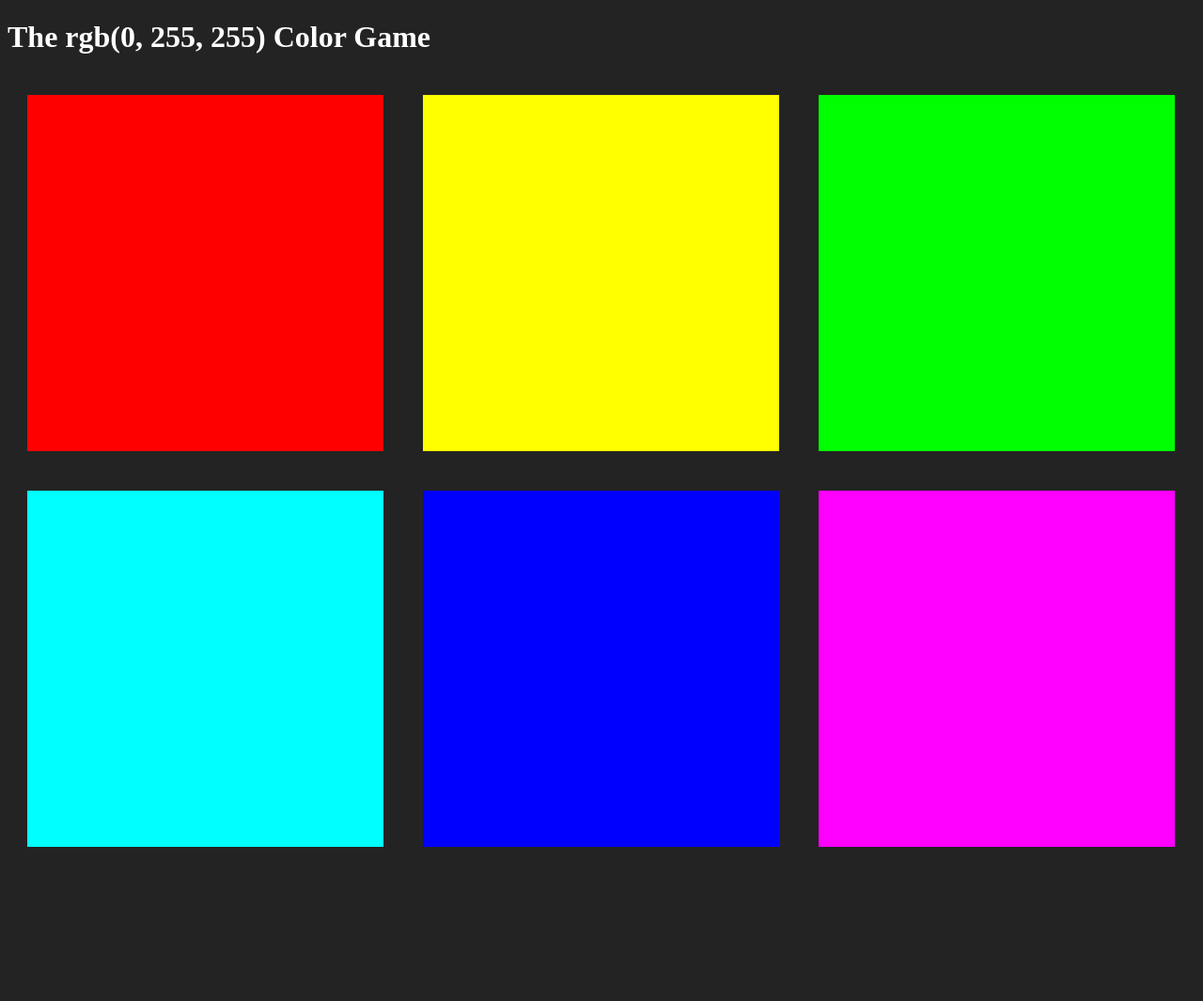
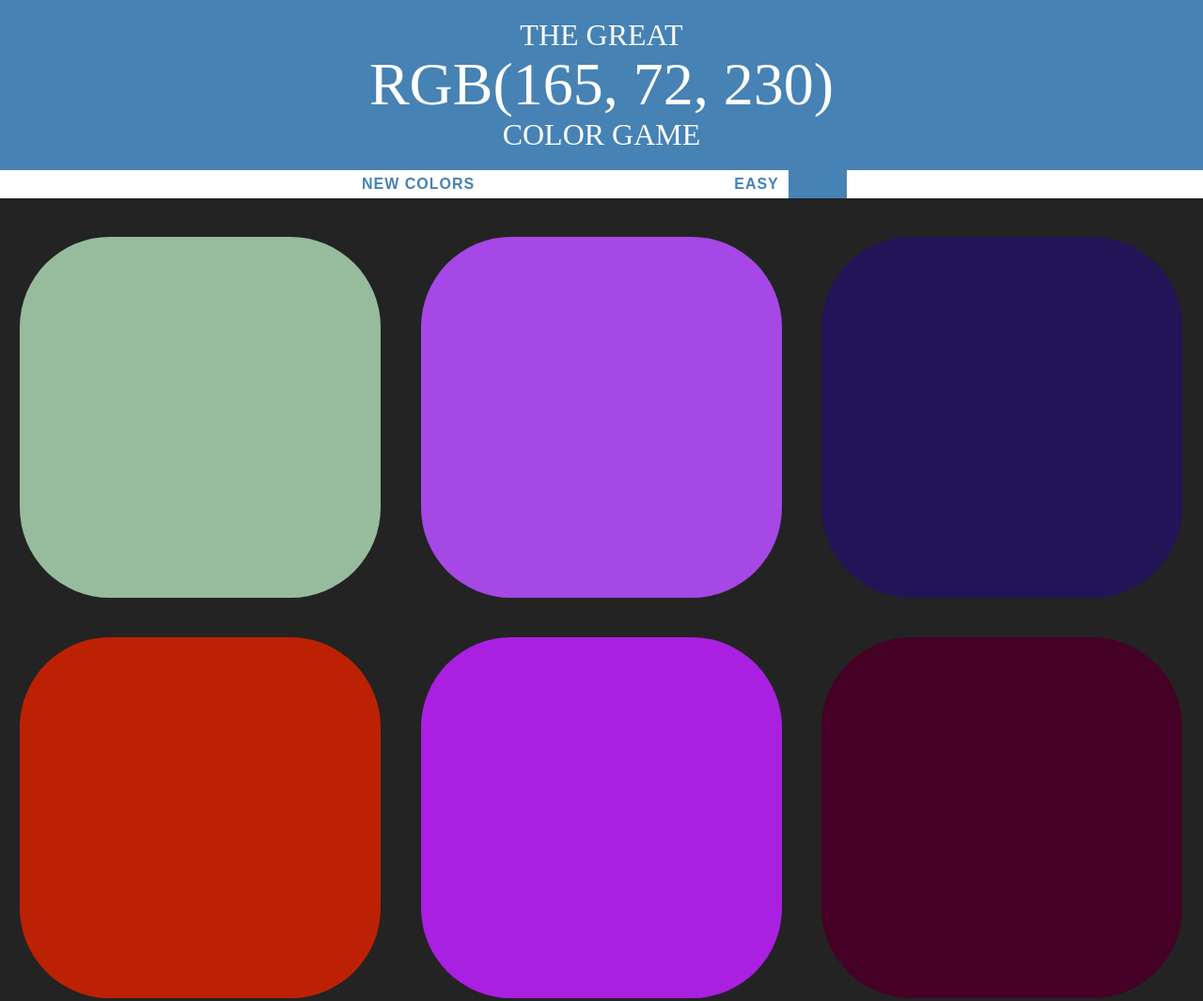
Before and after one commit to nickmartello/ColorGame, a plain HTML site: page index.html in a window 1280 px wide. Shown: the whole page at 94% size. Before the commit the page ends 922 px from the top, so only its background shows below. Drawn offline with Linux system fonts and the light colour scheme.

Commit message:
refactored functions

```diff
--- a/app.js
+++ b/app.js
@@ -1,35 +1,118 @@
-let colors = [
-    "rgb(255, 0, 0)",
-    "rgb(255, 255, 0)",
-    "rgb(0, 255, 0)",
-    "rgb(0, 255, 255)",
-    "rgb(0, 0, 255)",
-    "rgb(255, 0, 255)",
-]
-
+let numSquares = 6
+let colors = [];
+let pickedColor;
 let squares = document.querySelectorAll(".square");
-let pickedColor = colors[3];
 let colorDisplay = document.getElementById("colorDisplay");
 let messageDisplay = document.querySelector("#message");
+let h1 = document.querySelector("h1");
+let resetButton = document.querySelector("#reset");
+let modeButtons = document.querySelectorAll(".mode");
 
-colorDisplay.textContent = pickedColor;
+init();
 
-for(let i = 0; i < squares.length; i++){
-    squares[i].style.backgroundColor = colors[i];
-    squares[i].addEventListener("click", function(){
+function init(){
+    //mode button listeners
+    for (let i = 0; i < modeButtons.length; i++) {
+        modeButtons[i].addEventListener("click", function () {
+            modeButtons[0].classList.remove("selected");
+            modeButtons[1].classList.remove("selected");
+            this.classList.add("selected");
+            this.textContent === "Easy" ? numSquares = 3 : numSquares = 6;
+            reset();
+        });
+    }
+    for (let i = 0; i < squares.length; i++) {
+        squares[i].addEventListener("click", function () {
             let clickedColor = this.style.backgroundColor;
-        if(clickedColor === pickedColor){
-            messageDisplay.textContent = "correct!"
+            if (clickedColor === pickedColor) {
+                messageDisplay.textContent = "Correct!"
+                resetButton.textContent = "Play Again?"
                 changeColors(clickedColor)
-        }   else {
+                h1.style.backgroundColor = clickedColor;
+            } else {
                 this.style.backgroundColor = "#232323"
                 messageDisplay.textContent = "try again"
             }
         });
     }
+    reset();
+}
 
-function changeColors(color){
-    for(let i = 0; i < squares.length; i++){
+
+function reset() {
+    colors = generateRandomColors(numSquares);
+    pickedColor = pickColor();
+    colorDisplay.textContent = pickedColor;
+    resetButton.textContent = "New Colors";
+
+    messageDisplay.textContent = "";
+    for (let i = 0; i < squares.length; i++) {
+        if (colors[i]) {
+            squares[i].style.display = "block";
+            squares[i].style.backgroundColor = colors[i];
+        } else {
+            squares[i].style.display = "none";
+        }
+
+    }
+    h1.style.backgroundColor = "steelblue";
+}
+
+/* easyBtn.addEventListener("click", function(){
+    hardBtn.classList.remove("selected");
+    easyBtn.classList.add("selected");
+    numSquares = 3
+    colors = generateRandomColors(numSquares);
+    pickedColor = pickColor();
+    colorDisplay.textContent = pickedColor;
+    for(let i = 0; squares.length; i++){
+        if(colors[i]){
+            squares[i].style.backgroundColor = colors[i];
+        } else {
+            squares[i].style.display = "none"
+        }
+    }
+});
+hardBtn.addEventListener("click", function(){
+    hardBtn.classList.add("selected");
+    easyBtn.classList.remove("selected");
+    numSquares = 6
+    colors = generateRandomColors(numSquares);
+    pickedColor = pickColor();
+    colorDisplay.textContent = pickedColor;
+    for(let i = 0; squares.length; i++){
+        squares[i].style.backgroundColor = colors[i];
+        squares[i].style.display = "block"
+    }
+}); */
+
+resetButton.addEventListener("click", function () {
+    reset();
+});
+
+function changeColors(color) {
+    for (let i = 0; i < squares.length; i++) {
         squares[i].style.backgroundColor = color;
     }
 }
+
+function pickColor() {
+    let random = Math.floor(Math.random() * colors.length);
+    return colors[random];
+}
+
+function generateRandomColors(num) {
+    let arr = []
+    for (let i = 0; i < num; i++) {
+        arr.push(randomColor())
+
+    }
+    return arr;
+}
+
+function randomColor() {
+    let r = Math.floor(Math.random() * 256);
+    let g = Math.floor(Math.random() * 256);
+    let b = Math.floor(Math.random() * 256);
+    return "rgb(" + r + ", " + g + ", " + b + ")";
+}
--- a/index.html
+++ b/index.html
@@ -5,10 +5,17 @@
         <title>The Color Game</title>
     </head>
     <body>
-        <h1>The <span id="colorDisplay">RGB</span> Color Game</h1>
+        <h1>The Great
+            <br>
+            <span id="colorDisplay">RGB</span>
+            <br>
+             Color Game</h1>
 
-        <div>
+        <div id="stripe">
+            <button id="reset">New Colors</button>
             <span id="message"></span>
+            <button class="mode">Easy</button>
+            <button class="mode selected">Hard</button>
         </div>
 
         <div id="container"></div>
--- a/style.css
+++ b/style.css
@@ -1,5 +1,7 @@
 body {
     background-color: #232323;
+    margin: 0;
+    font-family: "Montserrat", "Avenir";
 }
 .square {
     width: 30%;
@@ -7,15 +9,59 @@ body {
     padding-bottom: 30%;
     float: left;
     margin: 1.66%;
+    border-radius: 25%;
+    transition: background 0.6s;
+    -webkit-transition: background 0.6s;
+    -moz-transition: background 0.6s;
 }
 #container {
-    margin: 0 auto;
+    margin: 20px auto;
     max-width: 600px;
 }
 
 h1 {
     color: white;
+    text-align: center;
+    background: steelblue;
+    margin: 0;
+    font-weight: normal;
+    text-transform: uppercase;
+    line-height: 1.1;
+    padding: 20px 0;
 }
-span {
-    color: white;
+#colorDisplay {
+    font-size: 200%;
 }
+#message {
+    display: inline-block;
+    width: 20%;
+}
+
+#stripe {
+    background-color: white;
+    height: 30px;
+    text-align: center;
+}
+
+.selected {
+    background: steelblue;
+}
+button {
+    border: none;
+    background: none;
+    text-transform: uppercase;
+    height: 100%;
+    font-weight: 700;
+    color: steelblue;
+    letter-spacing: 1px;
+    font-size: inherit;
+    transition: all .3s;
+    -webkit-transition: all 0.3s;
+    -moz-transition: all 0.3s;
+    outline: none;
+}
+
+button:hover {
+    color:white;
+    background: steelblue;
+}
```
Lines whose indentation alone changed are shown as unchanged.
